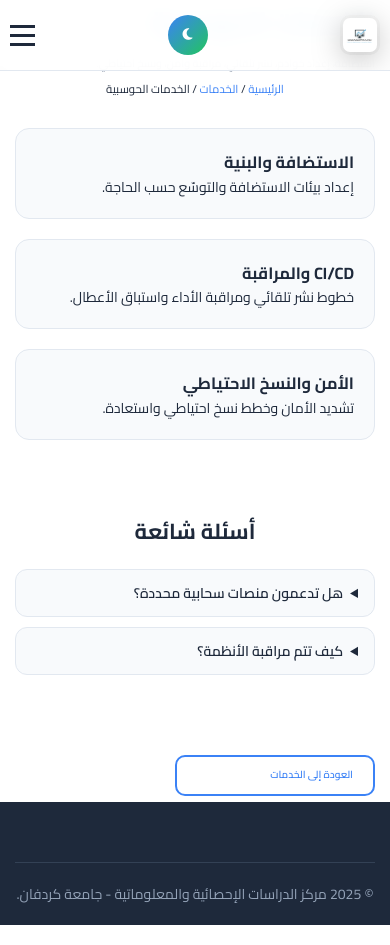
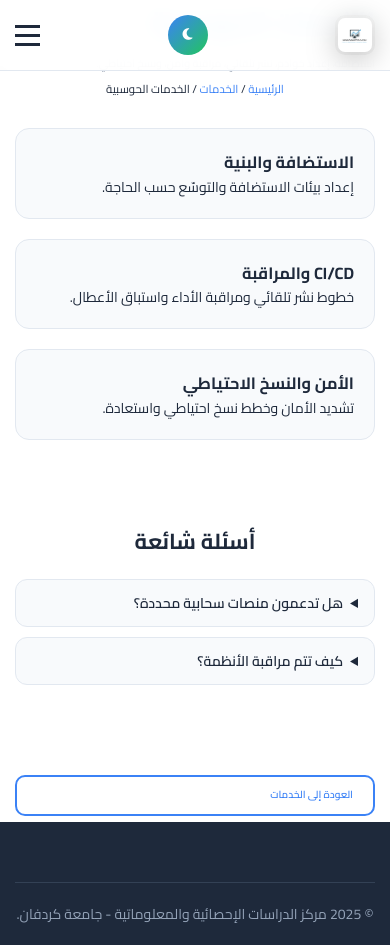
Before and after one commit to MGTO21/statistics-center-website, a plain HTML site: page services/cloud.html in a window 390 px wide. Drawn offline with Linux system fonts and the light colour scheme.

Commit message:
إصلاح مشكلة الأبعاد العملاقة على الهواتف - فرض عرض 100% لجميع العناصر

```diff
--- a/script.js
+++ b/script.js
@@ -284,7 +284,13 @@ function forceMobileViewport() {
         document.body.classList.add('mobile-device');
 
         // Force mobile layout
+        document.documentElement.style.width = '100%';
+        document.documentElement.style.maxWidth = '100%';
+        document.documentElement.style.overflowX = 'hidden';
+        document.body.style.width = '100%';
+        document.body.style.maxWidth = '100%';
         document.body.style.fontSize = '14px';
+        document.body.style.overflowX = 'hidden';
 
         // Ensure all containers are full width
         const containers = document.querySelectorAll('.container');
@@ -292,6 +298,7 @@ function forceMobileViewport() {
             container.style.width = '100%';
             container.style.maxWidth = '100%';
             container.style.padding = '0 15px';
+            container.style.boxSizing = 'border-box';
         });
 
         // Force hero content to be block
@@ -299,21 +306,48 @@ function forceMobileViewport() {
         if (heroContent) {
             heroContent.style.display = 'block';
             heroContent.style.width = '100%';
+            heroContent.style.maxWidth = '100%';
+            heroContent.style.boxSizing = 'border-box';
         }
 
         // Force services grid to be block
         const servicesGrids = document.querySelectorAll('.services-grid, .consultation-grid');
         servicesGrids.forEach(grid => {
             grid.style.display = 'block';
+            grid.style.width = '100%';
+            grid.style.maxWidth = '100%';
         });
 
         // Force service cards to be full width
         const serviceCards = document.querySelectorAll('.service-card, .consultation-item');
         serviceCards.forEach(card => {
             card.style.width = '100%';
+            card.style.maxWidth = '100%';
             card.style.display = 'block';
             card.style.marginBottom = '20px';
+            card.style.boxSizing = 'border-box';
         });
+
+        // Force all sections to be full width
+        const sections = document.querySelectorAll('section');
+        sections.forEach(section => {
+            section.style.width = '100%';
+            section.style.maxWidth = '100%';
+        });
+
+        // Force navbar to be full width
+        const navbar = document.querySelector('.navbar');
+        if (navbar) {
+            navbar.style.width = '100%';
+            navbar.style.maxWidth = '100%';
+        }
+
+        // Force nav container to be full width
+        const navContainer = document.querySelector('.nav-container');
+        if (navContainer) {
+            navContainer.style.width = '100%';
+            navContainer.style.maxWidth = '100%';
+        }
     }
 }
 
--- a/styles.css
+++ b/styles.css
@@ -43,6 +43,9 @@ html {
     -webkit-text-size-adjust: 100%;
     -ms-text-size-adjust: 100%;
     -webkit-tap-highlight-color: transparent;
+    width: 100%;
+    height: 100%;
+    overflow-x: hidden;
 }
 
 body {
@@ -78,9 +81,20 @@ body.mobile-device .hero-content {
 
 /* Force mobile layout for GitHub Pages */
 @media screen and (max-width: 768px) {
+    html {
+        width: 100% !important;
+        height: 100% !important;
+        overflow-x: hidden !important;
+        font-size: 14px !important;
+    }
+
     body {
         font-size: 14px !important;
         overflow-x: hidden !important;
+        width: 100% !important;
+        max-width: 100vw !important;
+        margin: 0 !important;
+        padding: 0 !important;
     }
 
     .container {
@@ -88,6 +102,7 @@ body.mobile-device .hero-content {
         max-width: 100% !important;
         padding: 0 15px !important;
         margin: 0 !important;
+        box-sizing: border-box !important;
     }
 
     .hero {
@@ -97,48 +112,99 @@ body.mobile-device .hero-content {
 
     .hero-content {
         width: 100% !important;
+        max-width: 100% !important;
         padding: 0 10px !important;
         display: block !important;
         grid-template-columns: none !important;
+        box-sizing: border-box !important;
     }
 
     .hero-text {
         width: 100% !important;
+        max-width: 100% !important;
         margin-bottom: 30px !important;
         text-align: center !important;
+        box-sizing: border-box !important;
     }
 
     .hero-image {
         width: 100% !important;
+        max-width: 100% !important;
         text-align: center !important;
+        box-sizing: border-box !important;
+    }
+
+    .hero-graphic {
+        width: 200px !important;
+        height: 200px !important;
+        max-width: 200px !important;
+        max-height: 200px !important;
     }
 
     .services-grid,
     .consultation-grid {
         display: block !important;
         grid-template-columns: none !important;
+        width: 100% !important;
+        max-width: 100% !important;
+        box-sizing: border-box !important;
     }
 
     .service-card,
     .consultation-item {
         width: 100% !important;
+        max-width: 100% !important;
         margin-bottom: 20px !important;
         display: block !important;
+        box-sizing: border-box !important;
     }
 
     .about-content {
         display: block !important;
         grid-template-columns: none !important;
+        width: 100% !important;
+        max-width: 100% !important;
+        box-sizing: border-box !important;
     }
 
     .contact-content {
         display: block !important;
         grid-template-columns: none !important;
+        width: 100% !important;
+        max-width: 100% !important;
+        box-sizing: border-box !important;
     }
 
     .footer-content {
         display: block !important;
         grid-template-columns: none !important;
+        width: 100% !important;
+        max-width: 100% !important;
+        box-sizing: border-box !important;
+    }
+
+    /* Force all elements to respect viewport width */
+    * {
+        max-width: 100% !important;
+        box-sizing: border-box !important;
+    }
+
+    /* Specific fixes for common problematic elements */
+    .navbar {
+        width: 100% !important;
+        max-width: 100% !important;
+    }
+
+    .nav-container {
+        width: 100% !important;
+        max-width: 100% !important;
+        padding: 0 15px !important;
+    }
+
+    section {
+        width: 100% !important;
+        max-width: 100% !important;
+        padding: 60px 0 !important;
     }
 }
 
@@ -1320,13 +1386,23 @@ section, .hero, .navbar, footer { width: 100%; overflow-x: hidden; }
 @media (max-width: 480px) {
     /* Force mobile layout for small screens */
     html {
-        font-size: 12px;
+        font-size: 12px !important;
+        width: 100% !important;
+        max-width: 100% !important;
+        overflow-x: hidden !important;
+    }
+
+    body {
+        width: 100% !important;
+        max-width: 100% !important;
+        overflow-x: hidden !important;
     }
 
     .container {
-        padding: 0 15px;
-        width: 100%;
-        max-width: 100%;
+        padding: 0 15px !important;
+        width: 100% !important;
+        max-width: 100% !important;
+        box-sizing: border-box !important;
     }
 
     .nav-container {
```
